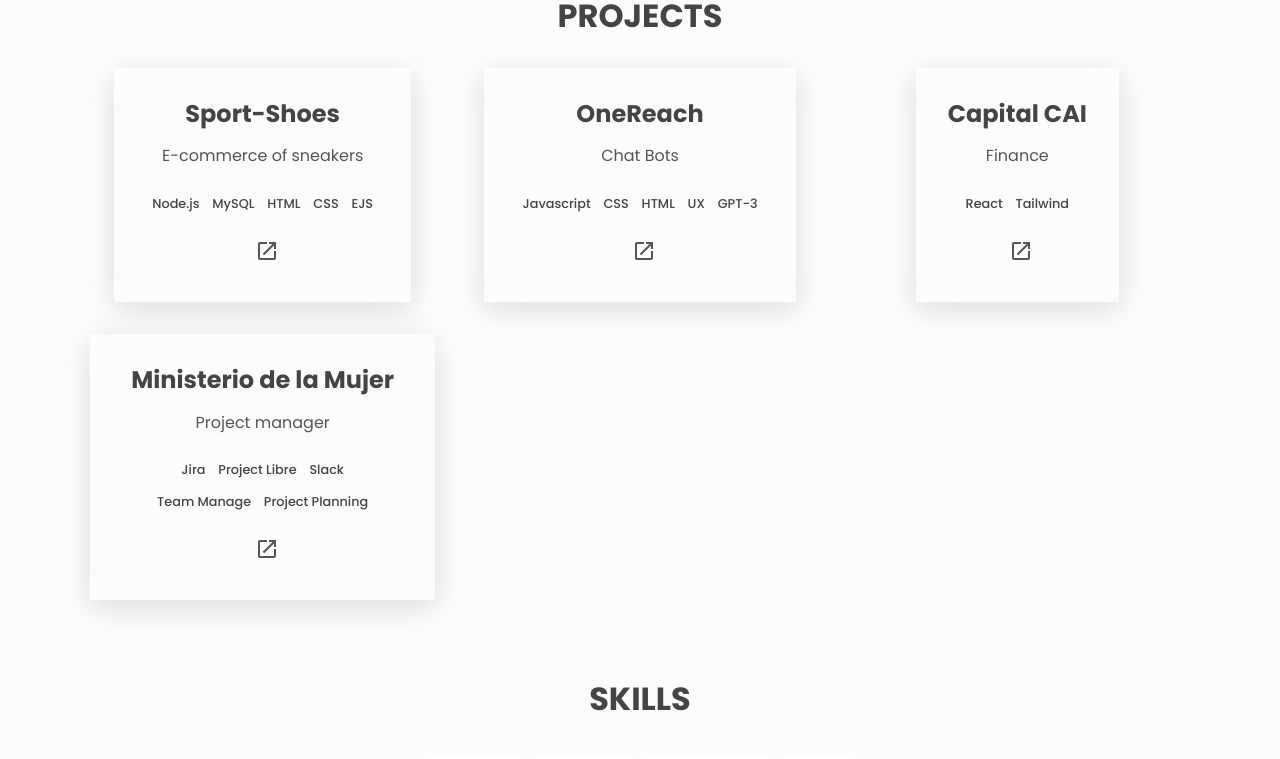
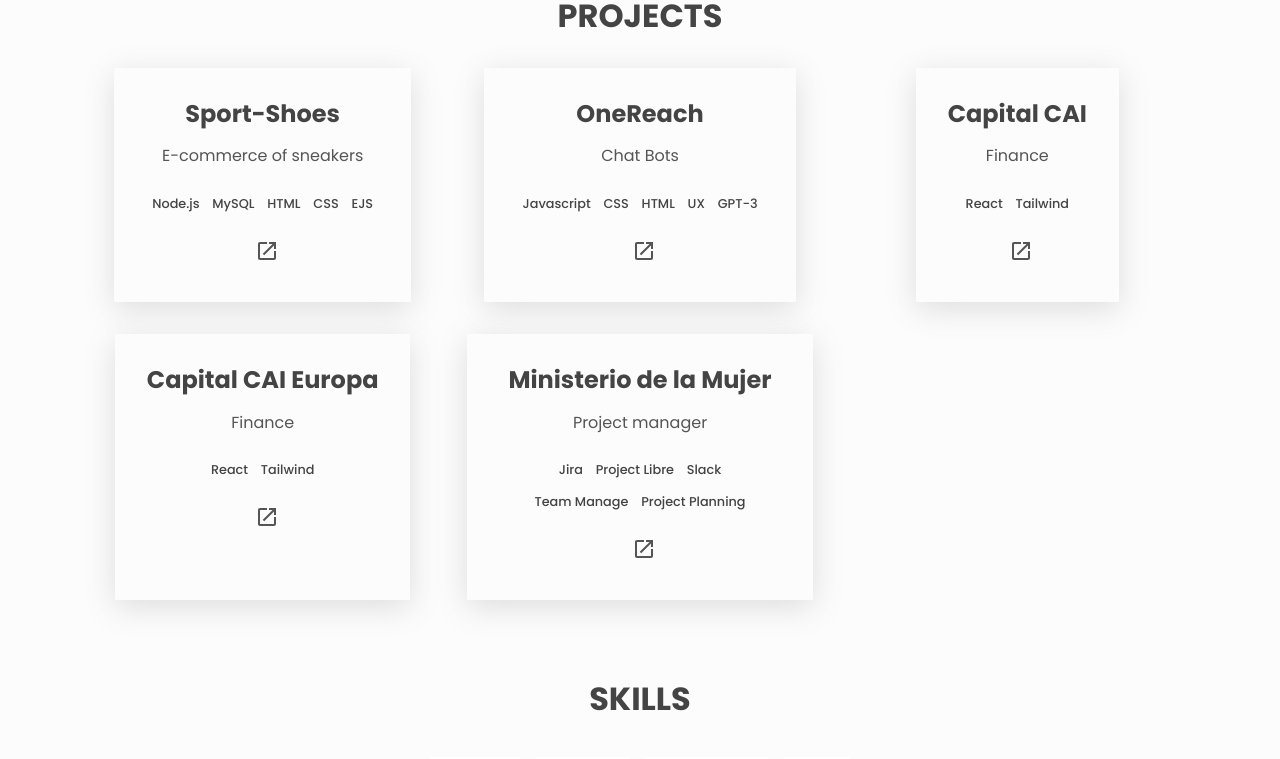
Before and after one commit to gabikohen/Portfolio, a React (Create React App) app: page / in a window 1280 px wide. Shown: the part 485-1244 px from the top of the page. Built offline with nearby package versions, Linux system fonts and the light colour scheme.

Commit message:
agrego ulta pagina

```diff
--- a/src/portfolio.js
+++ b/src/portfolio.js
@@ -43,6 +43,13 @@ const projects = [
   },
 
   {
+    name: 'Capital CAI Europa',
+    description: 'Finance',
+    stack: ['React','Tailwind'],
+    livePreview: 'https://capitalcai-zh.com/',
+  },
+
+  {
     name: 'Ministerio de la Mujer',
     description: 'Project manager',
     stack: ['Jira','Project Libre','Slack','Team Manage','Project Planning'],
```
